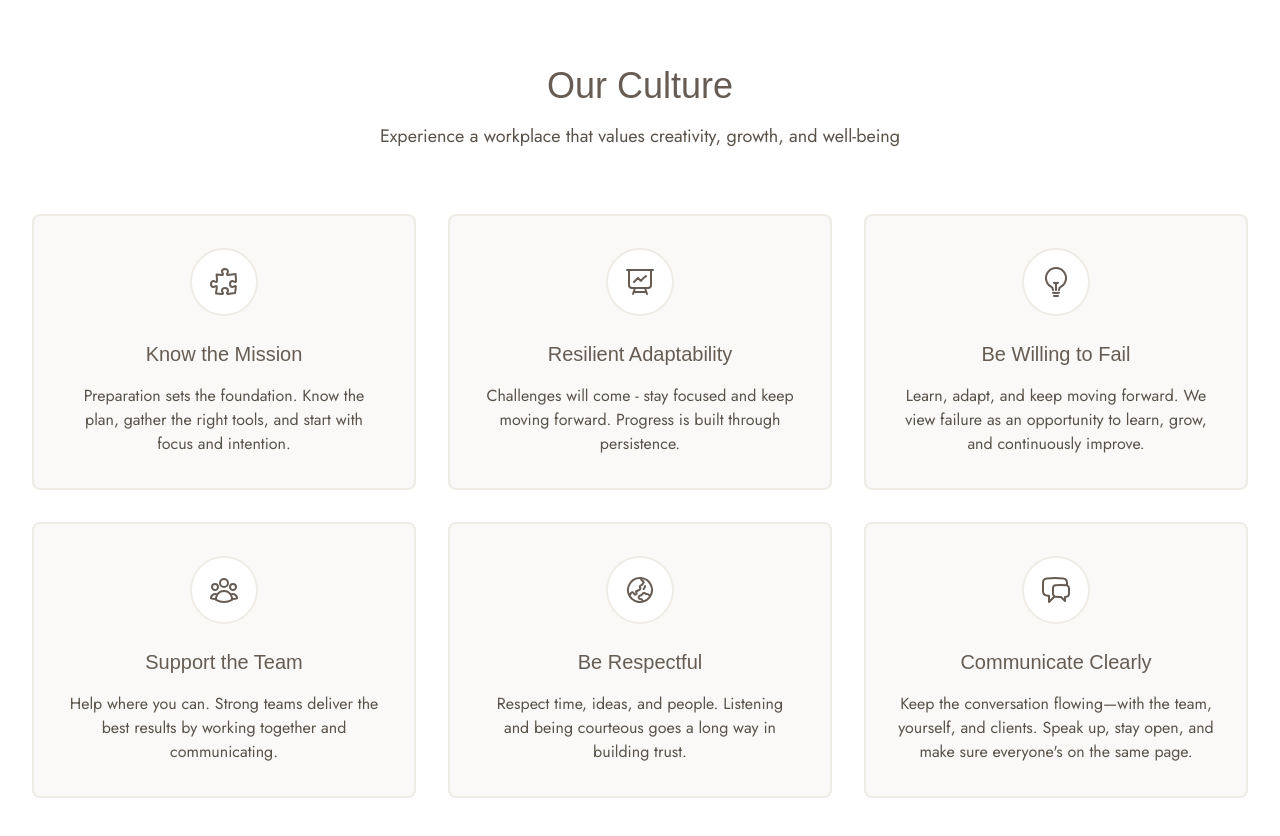
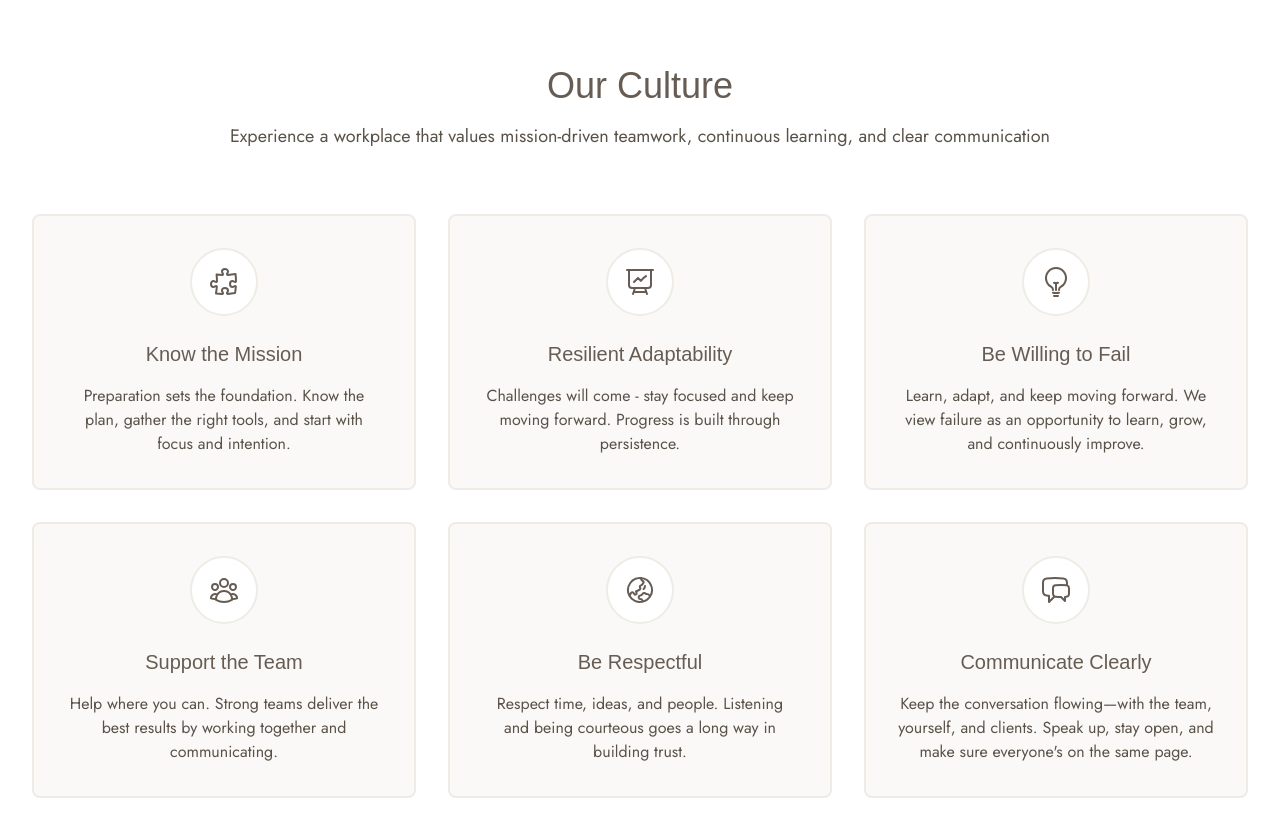
Before and after one commit to Kalikoze/mind-and-metrics-branding, a Next.js app: page /careers in a window 1280 px wide. Shown: the part 1200-2036 px from the top of the page. Built offline with nearby package versions, Linux system fonts and the light colour scheme; a web font is replaced by a local one.

Commit message:
Testing: Resolve broken tests with correct values for culture section on careers page

```diff
--- a/components/pages/careers/WorkCulture.tsx
+++ b/components/pages/careers/WorkCulture.tsx
@@ -49,8 +49,8 @@ const WorkCulture = () => {
           <h2 className="font-serif text-4xl text-secondary-400 mb-4">
             Our Culture
           </h2>
-          <p className="text-secondary-500 text-lg max-w-2xl mx-auto">
-            Experience a workplace that values creativity, growth, and well-being
+          <p className="text-secondary-500 text-lg mx-auto">
+            Experience a workplace that values mission-driven teamwork, continuous learning, and clear communication
           </p>
         </div>
 
@@ -63,7 +63,10 @@ const WorkCulture = () => {
             >
               <div className="flex flex-col items-center text-center">
                 <div className="bg-white p-4 rounded-full mb-6 border-2 border-neutral-200">
-                  <point.icon className="w-8 h-8 text-secondary-400" />
+                  <point.icon
+                    className="w-8 h-8 text-secondary-400"
+                    data-testid={`icon-${point.icon.name.toLowerCase()}`}
+                  />
                 </div>
                 <h3 className="font-serif text-xl text-secondary-400 mb-4">
                   {point.title}
```
Also changed, not shown: 1 other file (tests, documents, lock files or other folders).
